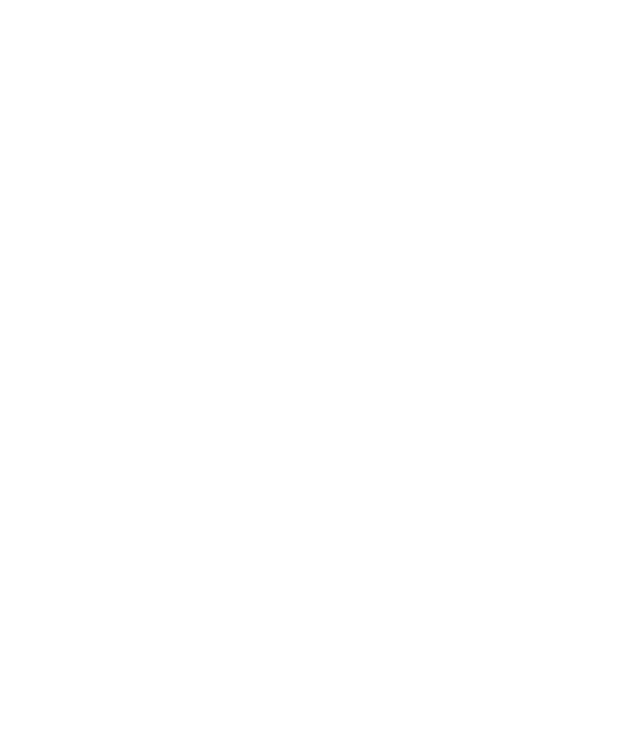
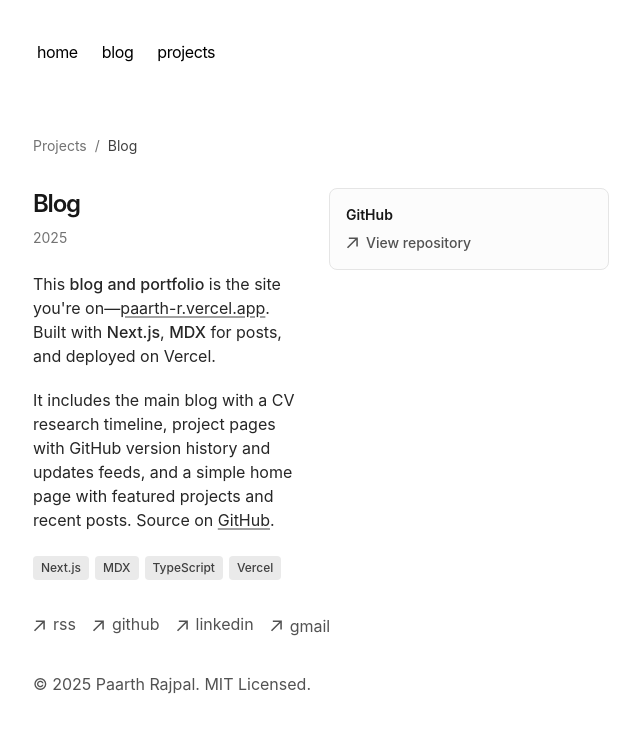
Before and after one commit to paarth-r/blog, a Next.js app: page /projects/blog in a window 1280 px wide. Before the commit this address had no page. Shown: the top 732 px of the page, without its empty margins (319-959 px from the left). Built offline with nearby package versions, Linux system fonts and the light colour scheme; no server answers.

Commit message:
update projects/GH api polling logic

```diff
--- /dev/null
+++ b/app/api/projects/[slug]/history/route.ts
@@ -0,0 +1,20 @@
+import { getProjectBySlug } from 'app/data/projects'
+import { fetchRepoHistory } from 'app/lib/github'
+import { NextResponse } from 'next/server'
+
+export async function GET(
+  _request: Request,
+  context: { params: Promise<{ slug: string }> }
+) {
+  const { slug } = await context.params
+  const project = getProjectBySlug(slug)
+  if (!project?.githubRepo) {
+    return NextResponse.json({ error: 'Not found' }, { status: 404 })
+  }
+  const [owner, repo] = project.githubRepo.split('/')
+  const history = await fetchRepoHistory(owner, repo, 0)
+  if (!history) {
+    return NextResponse.json({ error: 'Failed to fetch' }, { status: 502 })
+  }
+  return NextResponse.json(history)
+}
--- a/app/components/project-image.tsx
+++ b/app/components/project-image.tsx
@@ -2,7 +2,16 @@
 
 import { useState } from 'react'
 
-export function ProjectImage({ src, alt }: { src: string; alt?: string }) {
+type ProjectImageProps = {
+  src: string
+  alt?: string
+  /** Center image in frame and show full image (contain) instead of crop (cover) */
+  contain?: boolean
+  /** Invert colors (e.g. for dark logos on light background) */
+  invert?: boolean
+}
+
+export function ProjectImage({ src, alt, contain, invert }: ProjectImageProps) {
   const [error, setError] = useState(false)
 
   if (error) {
@@ -16,12 +25,16 @@ export function ProjectImage({ src, alt }: { src: string; alt?: string }) {
     )
   }
 
+  const objectClass = contain
+    ? 'object-contain object-center'
+    : 'object-cover object-center'
+
   return (
     // eslint-disable-next-line @next/next/no-img-element
     <img
       src={src}
       alt={alt ?? ''}
-      className="h-full w-full object-cover object-top"
+      className={`h-full w-full ${objectClass} ${invert ? 'invert' : ''}`}
       onError={() => setError(true)}
     />
   )
--- /dev/null
+++ b/app/components/version-history-polling.tsx
@@ -0,0 +1,50 @@
+'use client'
+
+import { useEffect, useState } from 'react'
+import type { RepoHistory } from 'app/lib/github'
+import { VersionTree } from 'app/components/version-tree'
+
+const POLL_INTERVAL_MS = 60 * 1000 // 1 minute
+
+export function VersionHistoryPolling({
+  slug,
+  initialHistory,
+}: {
+  slug: string
+  initialHistory: RepoHistory
+}) {
+  const [history, setHistory] = useState<RepoHistory>(initialHistory)
+
+  useEffect(() => {
+    if (typeof window === 'undefined') return
+
+    const poll = () => {
+      fetch(`/api/projects/${slug}/history`)
+        .then((res) => (res.ok ? res.json() : null))
+        .then((data: RepoHistory | null) => {
+          if (data) setHistory(data)
+        })
+        .catch(() => {})
+    }
+
+    const schedule = () => {
+      if (document.hidden) return
+      poll()
+    }
+
+    const id = setInterval(schedule, POLL_INTERVAL_MS)
+    schedule()
+
+    const onVisibility = () => {
+      if (!document.hidden) poll()
+    }
+    document.addEventListener('visibilitychange', onVisibility)
+
+    return () => {
+      clearInterval(id)
+      document.removeEventListener('visibilitychange', onVisibility)
+    }
+  }, [slug])
+
+  return <VersionTree history={history} />
+}
--- a/app/data/projects.ts
+++ b/app/data/projects.ts
@@ -13,7 +13,12 @@ export type Project = {
   year?: string
   tech?: string[]
   featured?: boolean
-  /** URL or path for project page hero image */
+  /**
+   * Project page hero image.
+   * - Local: add the file to `public/images/<id>.png` (e.g. jarvis.png) and set image: '/images/jarvis.png'
+   * - Remote: set image: 'https://...' to use an external URL.
+   * See public/images/README.md for the list of expected filenames.
+   */
   image?: string
   /** Article/abstract/readme for the project page */
   abstract?: string
@@ -62,6 +67,35 @@ We apply state-of-the-art pose models to analyze movement and give users actiona
 
 Ongoing work focuses on robustness across body types and environments, and on expanding the movement library. Live at [hyperformfit.com](https://hyperformfit.com).`,
   },
+  {
+    id: 'odin',
+    title: 'Odin',
+    description:
+      'A macOS notch utility that turns your MacBook notch into a control center: media control, calendar, AI chat, file shelf, and system monitoring.',
+    href: 'https://github.com/paarth-r/odin',
+    year: '2025',
+    tech: ['Swift', 'SwiftUI', 'macOS', 'Claude', 'Replicate'],
+    featured: false,
+    image: '/images/odin.png',
+    githubRepo: 'paarth-r/odin',
+    abstract: `**Odin** (odinv2) is a macOS utility that transforms your MacBook's notch into an interactive control center. Built with Swift and SwiftUI, it provides media control (Apple Music, Spotify, YouTube Music), calendar integration, **AI chat** powered by Claude via Replicate, a file shelf with AirDrop, and system monitoring—all from the menu bar.
+
+Hover to expand, swipe to open or close, and customize gestures and appearance. Chat history is stored locally; no telemetry. Requires macOS 14 Sonoma or later and a notch-equipped MacBook. Based on the [boring.notch](https://github.com/TheBoredTeam/boring-notch) foundation; open source under GPL-3.0.`,
+  },
+  {
+    id: 'blog',
+    title: 'Blog',
+    description:
+      'This site: personal blog and project portfolio built with Next.js and MDX. Live at paarth-r.vercel.app.',
+    href: 'https://github.com/paarth-r/blog',
+    year: '2025',
+    tech: ['Next.js', 'MDX', 'TypeScript', 'Vercel'],
+    featured: false,
+    githubRepo: 'paarth-r/blog',
+    abstract: `This **blog and portfolio** is the site you're on—[paarth-r.vercel.app](https://paarth-r.vercel.app). Built with **Next.js**, **MDX** for posts, and deployed on Vercel.
+
+It includes the main blog with a CV research timeline, project pages with GitHub version history and updates feeds, and a simple home page with featured projects and recent posts. Source on [GitHub](https://github.com/paarth-r/blog).`,
+  },
   // {
   //   id: 'pose-lifting',
   //   title: '3D pose & motion',
--- a/app/lib/github.ts
+++ b/app/lib/github.ts
@@ -67,20 +67,23 @@ export async function fetchRepoTree(
 /** Fetch commit history and branches for version tree (no file list). */
 export async function fetchRepoHistory(
   owner: string,
-  repo: string
+  repo: string,
+  /** Override cache: use 0 for fresh data (e.g. when polling). Default 3600 (1 hour). */
+  revalidateSeconds: number = 3600
 ): Promise<RepoHistory | null> {
+  const cacheOpt = revalidateSeconds === 0 ? { cache: 'no-store' as RequestCache } : { next: { revalidate: revalidateSeconds } }
   try {
     const [repoRes, commitsRes, branchesRes] = await Promise.all([
       fetch(`${GITHUB_API}/repos/${owner}/${repo}`, {
-        next: { revalidate: 3600 },
+        ...cacheOpt,
         headers: { Accept: 'application/vnd.github.v3+json' },
       }),
       fetch(`${GITHUB_API}/repos/${owner}/${repo}/commits?per_page=25`, {
-        next: { revalidate: 3600 },
+        ...cacheOpt,
         headers: { Accept: 'application/vnd.github.v3+json' },
       }),
       fetch(`${GITHUB_API}/repos/${owner}/${repo}/branches?per_page=10`, {
-        next: { revalidate: 3600 },
+        ...cacheOpt,
         headers: { Accept: 'application/vnd.github.v3+json' },
       }),
     ])
--- a/app/projects/[slug]/page.tsx
+++ b/app/projects/[slug]/page.tsx
@@ -2,7 +2,7 @@ import Link from 'next/link'
 import { notFound } from 'next/navigation'
 import { getProjectBySlug, getAllProjects } from 'app/data/projects'
 import { fetchRepoHistory } from 'app/lib/github'
-import { VersionTree } from 'app/components/version-tree'
+import { VersionHistoryPolling } from 'app/components/version-history-polling'
 import { UpdatesFeed } from 'app/components/updates-feed'
 import { ProjectImage } from 'app/components/project-image'
 
@@ -72,7 +72,8 @@ export default async function ProjectPage({
   let history: Awaited<ReturnType<typeof fetchRepoHistory>> = null
   if (project.githubRepo) {
     const [owner, repo] = project.githubRepo.split('/')
-    history = await fetchRepoHistory(owner, repo)
+    // Fetch fresh on every page open/refresh; polling keeps it updated while viewing
+    history = await fetchRepoHistory(owner, repo, 0)
   }
 
   const githubUrl = project.githubRepo
@@ -97,8 +98,12 @@ export default async function ProjectPage({
       </div>
 
       {project.image && (
-        <div className="relative -mx-2 aspect-video w-[calc(100%+16px)] overflow-hidden rounded-lg border border-neutral-200 dark:border-neutral-800 md:mx-0 md:w-full">
-          <ProjectImage src={project.image} />
+        <div className="relative -mx-2 aspect-video w-[calc(100%+16px)] overflow-hidden rounded-lg border border-neutral-200 dark:border-neutral-800 md:mx-0 md:w-full flex items-center justify-center bg-neutral-100 dark:bg-neutral-900">
+          <ProjectImage
+            src={project.image}
+            contain={project.id === 'hyperform'}
+            invert={project.id === 'hyperform'}
+          />
         </div>
       )}
 
@@ -157,7 +162,7 @@ export default async function ProjectPage({
               <h3 className="mb-2 text-sm font-semibold text-neutral-900 dark:text-neutral-100">
                 Version history
               </h3>
-              <VersionTree history={history} />
+              <VersionHistoryPolling slug={slug} initialHistory={history} />
             </div>
           )}
           {project.updates && project.updates.length > 0 && (
```
Also changed, not shown: public/images/README.md (added), public/images/hyperform.png (added), public/images/jarvis.png (added).
